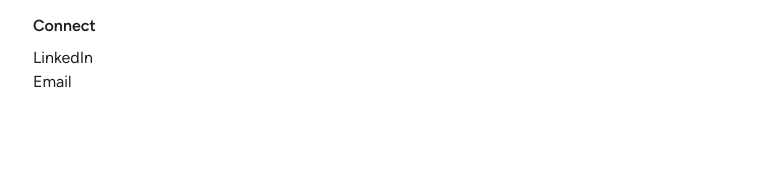
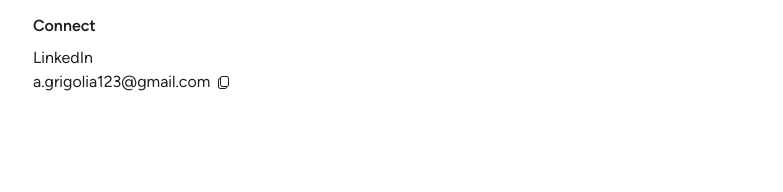
Before and after one commit to a-grigolia/portfolio, a Next.js app: page / in a window 1280 px wide. Shown: the part 1199-1391 px from the top of the page, without its empty margins (247-1030 px from the left). Built offline with nearby package versions, Linux system fonts and the light colour scheme.

Commit message:
push copy email button

```diff
--- a/app/page.js
+++ b/app/page.js
@@ -1,4 +1,5 @@
 import Timeline from "@/components/Timeline";
+import CopyEmail from "@/components/CopyEmail";
 import { profile, work, sideProjects } from "@/content/site";
 
 export default function HomePage() {
@@ -56,12 +57,7 @@
             >
               {profile.linkedinLabel}
             </a>
-            <a
-              href={`mailto:${profile.email}`}
-              className="w-fit text-foreground transition-colors hover:text-accent"
-            >
-              Email
-            </a>
+            <CopyEmail email={profile.email} />
           </div>
         </section>
       </div>
--- /dev/null
+++ b/components/CopyEmail.js
@@ -0,0 +1,96 @@
+"use client";
+
+import { useEffect, useRef, useState } from "react";
+
+const COPIED_COLOR = "#60B073";
+const SLIDE_MS = 250;
+const HOLD_MS = 2000;
+
+function ClipboardIcon() {
+  return (
+    <svg
+      width="11"
+      height="13"
+      viewBox="0 0 11 13"
+      fill="none"
+      xmlns="http://www.w3.org/2000/svg"
+      aria-hidden="true"
+      className="shrink-0"
+    >
+      <path
+        d="M8.5 0C9.88071 0 11 1.11929 11 2.5V8.5C11 9.7248 10.1188 10.7415 8.95605 10.9561C8.74152 12.1188 7.7248 13 6.5 13H2.5C1.11929 13 0 11.8807 0 10.5V4.5C0 3.27547 0.880623 2.25781 2.04297 2.04297C2.25781 0.880623 3.27547 0 4.5 0H8.5ZM2 3.08691C1.41766 3.29297 1 3.84707 1 4.5V10.5C1 11.3284 1.67157 12 2.5 12H6.5C7.15293 12 7.70703 11.5823 7.91309 11H4.5C3.11929 11 2 9.88071 2 8.5V3.08691ZM4.5 1C3.67157 1 3 1.67157 3 2.5V8.5C3 9.32843 3.67157 10 4.5 10H8.5C9.32843 10 10 9.32843 10 8.5V2.5C10 1.67157 9.32843 1 8.5 1H4.5Z"
+        fill="currentColor"
+      />
+    </svg>
+  );
+}
+
+// Phases: idle → copied (slide up to the green row) → returning (keep sliding
+// up to a duplicate email row) → snap back to idle with no transition, which
+// is invisible because rows 0 and 2 are identical.
+export default function CopyEmail({ email }) {
+  const [phase, setPhase] = useState("idle");
+  const timeoutsRef = useRef([]);
+
+  useEffect(() => {
+    return () => timeoutsRef.current.forEach(clearTimeout);
+  }, []);
+
+  async function handleClick() {
+    if (phase !== "idle") return;
+    try {
+      await navigator.clipboard.writeText(email);
+    } catch {
+      return;
+    }
+    setPhase("copied");
+    timeoutsRef.current.push(
+      setTimeout(() => {
+        setPhase("returning");
+        timeoutsRef.current.push(setTimeout(() => setPhase("idle"), SLIDE_MS));
+      }, HOLD_MS)
+    );
+  }
+
+  // Row height is h-6 (1.5rem). translateY percentages would be relative to
+  // the full 3-row stack, so use explicit row-height offsets instead.
+  const offset =
+    phase === "copied" ? "-1.5rem" : phase === "returning" ? "-3rem" : "0";
+
+  return (
+    <button
+      type="button"
+      onClick={handleClick}
+      aria-label={`Copy email address ${email} to clipboard`}
+      className="h-6 w-fit cursor-pointer overflow-hidden text-left text-base leading-6 text-foreground transition-colors hover:text-accent"
+    >
+      <span aria-live="polite" className="sr-only">
+        {phase !== "idle" ? "Email copied to your clipboard" : ""}
+      </span>
+      <span
+        aria-hidden="true"
+        className="flex flex-col"
+        style={{
+          transform: `translateY(${offset})`,
+          transition: phase === "idle" ? "none" : `transform ${SLIDE_MS}ms ease`,
+        }}
+      >
+        <span className="flex h-6 items-center gap-2">
+          {email}
+          <ClipboardIcon />
+        </span>
+        <span
+          className="flex h-6 items-center gap-2"
+          style={{ color: COPIED_COLOR }}
+        >
+          Copied to your clipboard
+          <ClipboardIcon />
+        </span>
+        <span className="flex h-6 items-center gap-2">
+          {email}
+          <ClipboardIcon />
+        </span>
+      </span>
+    </button>
+  );
+}
```
